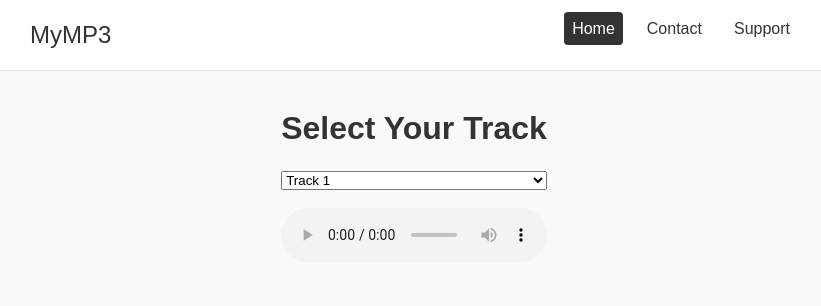
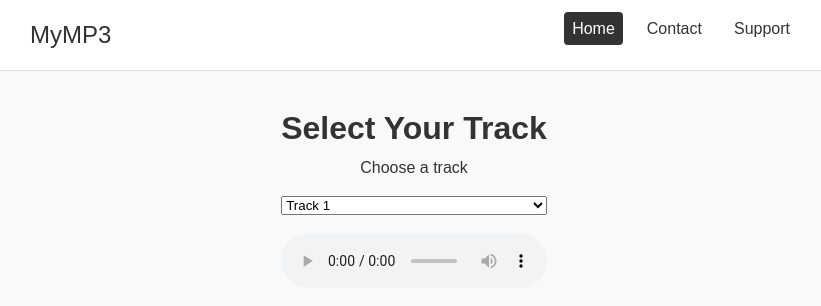
Before and after one commit to ns13131313/world, a plain HTML site: page index.html in a window 1280 px wide. Shown: the whole page, without its empty margins (226-1047 px from the left). Drawn offline with Linux system fonts and the light colour scheme.

Commit message:
Update index.html

```diff
--- a/index.html
+++ b/index.html
@@ -2,7 +2,7 @@
 <html lang="en">
 <head>
   <meta charset="UTF-8" />
-  <meta name="viewport" content="width=device-width, initial-scale=1.0"/>
+  <meta name="viewport" content="width=device-width, initial-scale=1.0" />
   <title>MP3 Player</title>
   <link rel="stylesheet" href="assets/css/style.css" />
 </head>
@@ -20,11 +20,10 @@
 
   <main class="player-container">
     <h1>Select Your Track</h1>
-
+    <label for="trackSelector" class="visually-hidden">Choose a track</label>
     <select id="trackSelector">
       <option value="assets/audio/track1.mp3">Track 1</option>
       <option value="assets/audio/track2.mp3">Track 2</option>
-      <!-- Add more options as you upload more files -->
     </select>
 
     <audio id="audioPlayer" controls>
```
